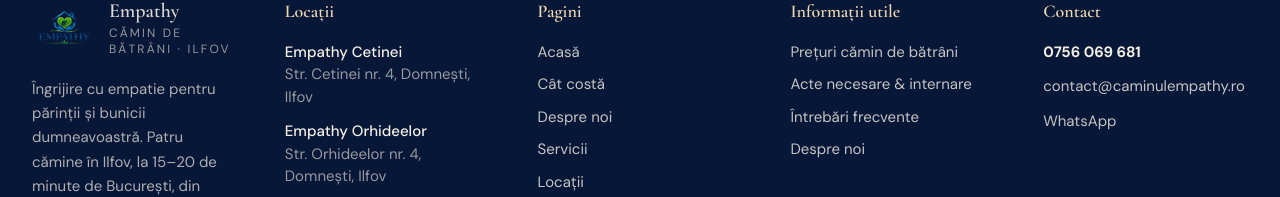
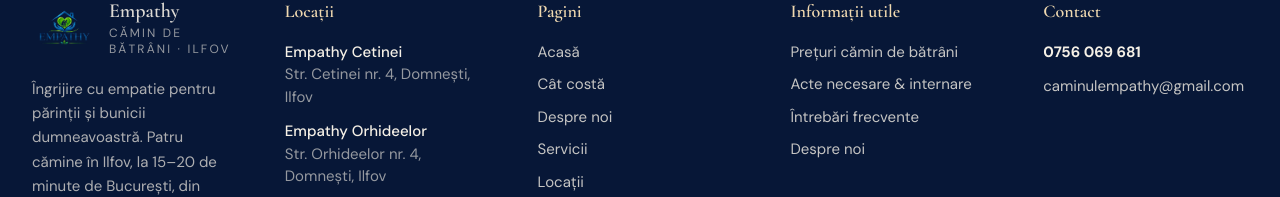
Before and after one commit to policolor-website/caminul-empathy, a Next.js app: page / in a window 1280 px wide. Shown: the part 10894-11091 px from the top of the page. Built offline with nearby package versions, Linux system fonts and the light colour scheme.

Commit message:
Footer: email gmail, fara WhatsApp

```diff
--- a/components/Footer.tsx
+++ b/components/Footer.tsx
@@ -91,13 +91,8 @@ export default function Footer() {
                 </a>
               </li>
               <li>
-                <a href={`mailto:${SITE.email}`} className="text-cream/80 hover:text-honey break-all">
-                  {SITE.email}
-                </a>
-              </li>
-              <li>
-                <a href={SITE.whatsapp} target="_blank" rel="noopener" className="text-cream/80 hover:text-honey">
-                  WhatsApp
+                <a href={`mailto:${SITE.email2}`} className="text-cream/80 hover:text-honey break-all">
+                  {SITE.email2}
                 </a>
               </li>
             </ul>
```
